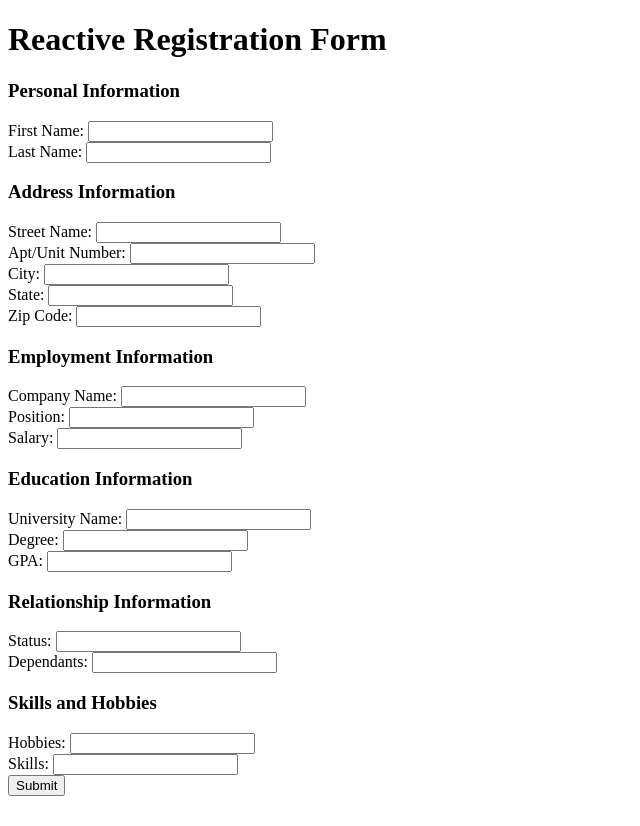
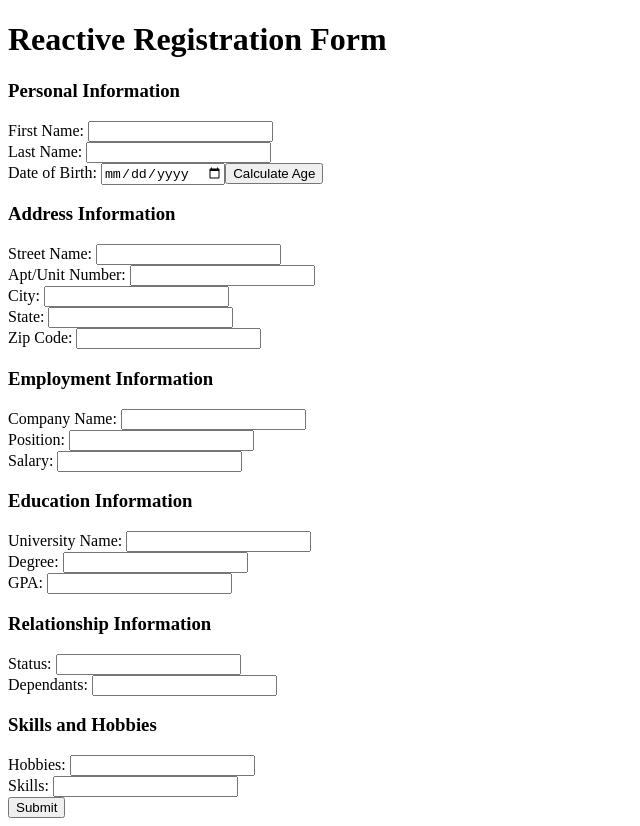
Before and after one commit to Kripakaran/ReactiveFormSkeleton, an Angular app: page / in a window 1280 px wide. Shown: the whole page, without its empty margins (0-640 px from the left). Before the commit the page ends 804 px from the top, so only its background shows below. Built offline with nearby package versions, Linux system fonts and the light colour scheme.

Commit message:
feat: Child to parent comm to calculate age from dob

```diff
--- a/src/app/registrationform/containers/registrationform/registrationform.component.html
+++ b/src/app/registrationform/containers/registrationform/registrationform.component.html
@@ -6,7 +6,12 @@
         <h1> Reactive Registration Form</h1>
 
 
-        <div><app-personalinformation [parent]="form"></app-personalinformation></div>
+        <div><app-personalinformation [parent]="form" (dateofbirth) = "calculateAge($event)"></app-personalinformation>
+        <div *ngIf = "age">
+            {{ age }} years old
+        </div>
+
+        </div>
 
         <div><app-addressinformation [parent]="form"></app-addressinformation></div>
 
--- a/src/app/registrationform/containers/registrationform/registrationform.component.ts
+++ b/src/app/registrationform/containers/registrationform/registrationform.component.ts
@@ -1,5 +1,6 @@
 import { Component, OnInit } from '@angular/core';
 import { FormBuilder, Validators } from '@angular/forms';
+import { PersonalInfo } from '../../models/personalInfo';
 import { Register } from '../../models/register';
 import { RegistrationformService } from './registrationform.service';
 
@@ -20,12 +21,16 @@ export class RegistrationformComponent implements OnInit {
 
   registered: Register;
 
+  birthday: Date;
+  age: number;
+
   submitted: boolean = false;
 
   form = this.fb.group({
     personalInfo: this.fb.group({
       firstName: this.fb.control('', [Validators.required]),
-      lastName: ''
+      lastName: '',
+      dob: ''
     }),
     addressInfo: this.fb.group({
       streetName: '',
@@ -64,6 +69,14 @@ export class RegistrationformComponent implements OnInit {
     });
   }
 
+  calculateAge(personalInfo: PersonalInfo){
+    this.birthday = personalInfo.dob;
+    console.log(this.birthday);
+    var timeDiff = Math.abs(Date.now() - new Date(this.birthday).valueOf());
+    this.age = Math.floor((timeDiff / (1000 * 3600 * 24))/365);
+    console.log(this.age);
+  }
+
 
 
 
--- a/src/app/registrationform/formviewer/formviewer.component.html
+++ b/src/app/registrationform/formviewer/formviewer.component.html
@@ -10,6 +10,7 @@
     <h1> Personal Information</h1>
         <h2>First Name: {{ details.personalInfo.firstName }}</h2>
         <h2>Last Name: {{ details.personalInfo.lastName }}</h2>
+        <h2>Date of Birth: {{ details.personalInfo.dob }} </h2>
 </div>
 
 <div>
--- a/src/app/registrationform/models/PersonalInfo.ts
+++ b/src/app/registrationform/models/PersonalInfo.ts
@@ -1,4 +1,5 @@
 export interface PersonalInfo{
     firstName: string,
     lastName: string,
+    dob: Date
 }
--- a/src/app/registrationform/personalinformation/personalinformation.component.html
+++ b/src/app/registrationform/personalinformation/personalinformation.component.html
@@ -13,6 +13,16 @@
         Last Name:
         <input type = "text" formControlName = "lastName">
     </div>
+
+
+    <div>
+        Date of Birth:
+        <input type = "date" formControlName = "dob">
+
+        <button type = "button" (click) = "sendAge()">
+            Calculate Age
+        </button>
+    </div>
 </div>
 </div>
 
--- a/src/app/registrationform/personalinformation/personalinformation.component.ts
+++ b/src/app/registrationform/personalinformation/personalinformation.component.ts
@@ -1,5 +1,7 @@
-import { Component, Input, OnInit } from '@angular/core';
+import { Component, Input, OnInit, Output,EventEmitter } from '@angular/core';
 import { FormGroup } from '@angular/forms';
+import { Register } from '../models/register';
+
 
 @Component({
   selector: 'app-personalinformation',
@@ -16,4 +18,12 @@ export class PersonalinformationComponent implements OnInit {
   @Input()
   parent: FormGroup;
 
+  @Output()
+  dateofbirth: EventEmitter<any> = new EventEmitter<any>();
+
+  sendAge(){
+    // console.log(this.parent.get('personalInfo')?.value);
+    this.dateofbirth.emit(this.parent.get('personalInfo')?.value);
+  }
+
 }
```
Also changed, not shown: db.json (+12 -11 lines).
